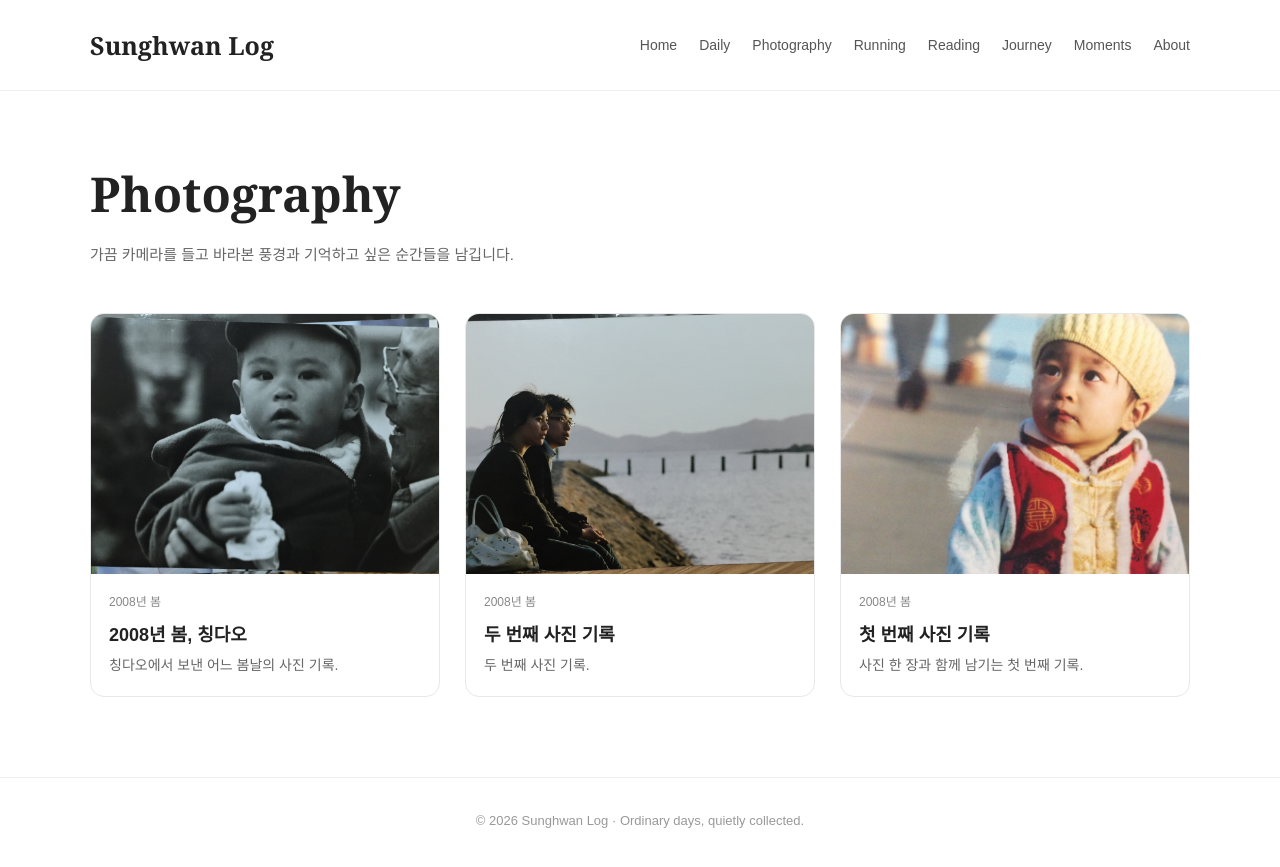
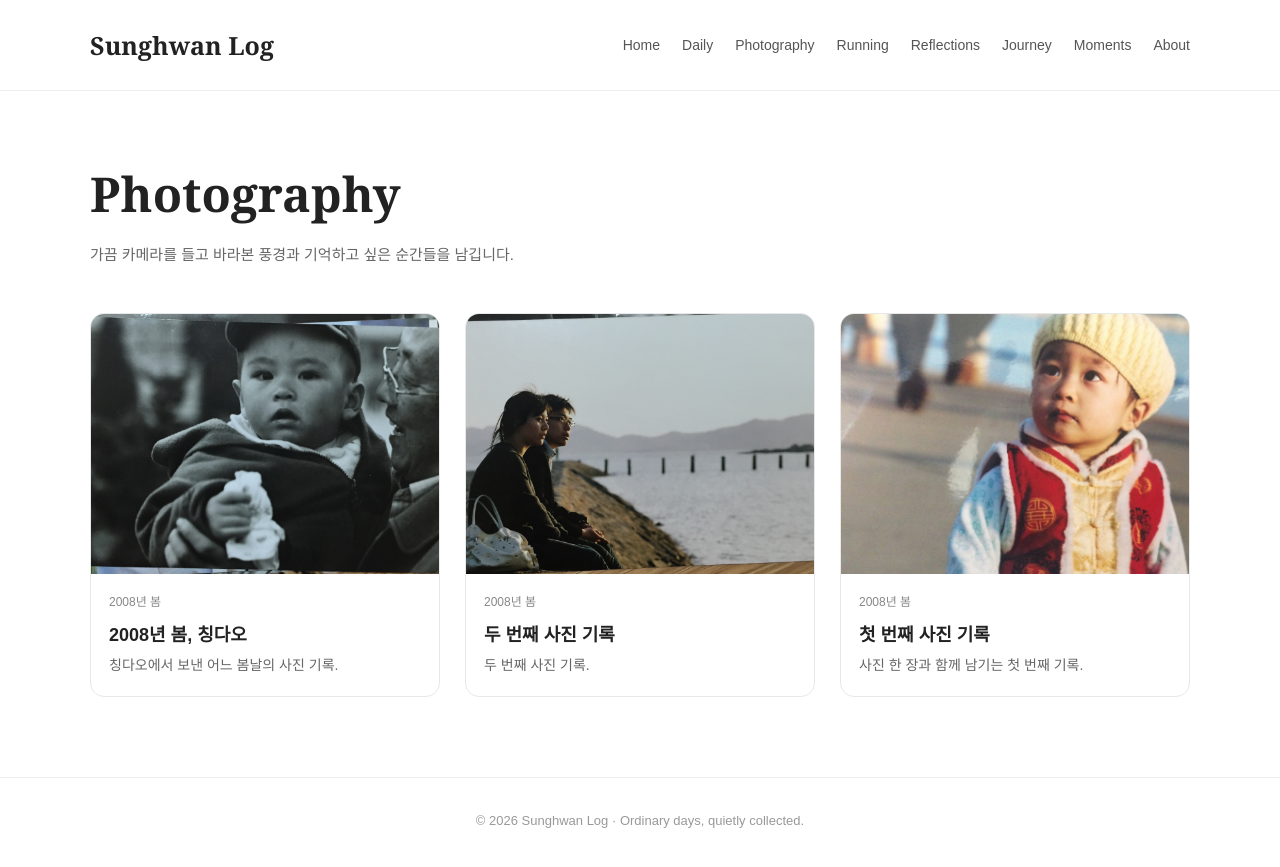
Before and after one commit to sunghwanlog/sunghwanlog.github.io, a Jekyll site: the page built from photography.html, in a window 1280 px wide. Shown: the top 867 px of the page. Built offline with Jekyll 4.4.1, drawn with Linux system fonts in a browser that asks for light colours.

Commit message:
Update photography.html

```diff
--- a/photography.html
+++ b/photography.html
@@ -205,7 +205,7 @@
         <a href="{{ '/daily.html' | relative_url }}">Daily</a>
         <a href="photography.html">Photography</a>
         <a href="{{ '/running.html' | relative_url }}">Running</a>
-        <a href="#">Reading</a>
+        <a href="{{ '/reflections.html' | relative_url }}">Reflections</a>
         <a href="#">Journey</a>
         <a href="#">Moments</a>
         <a href="#">About</a>
```
